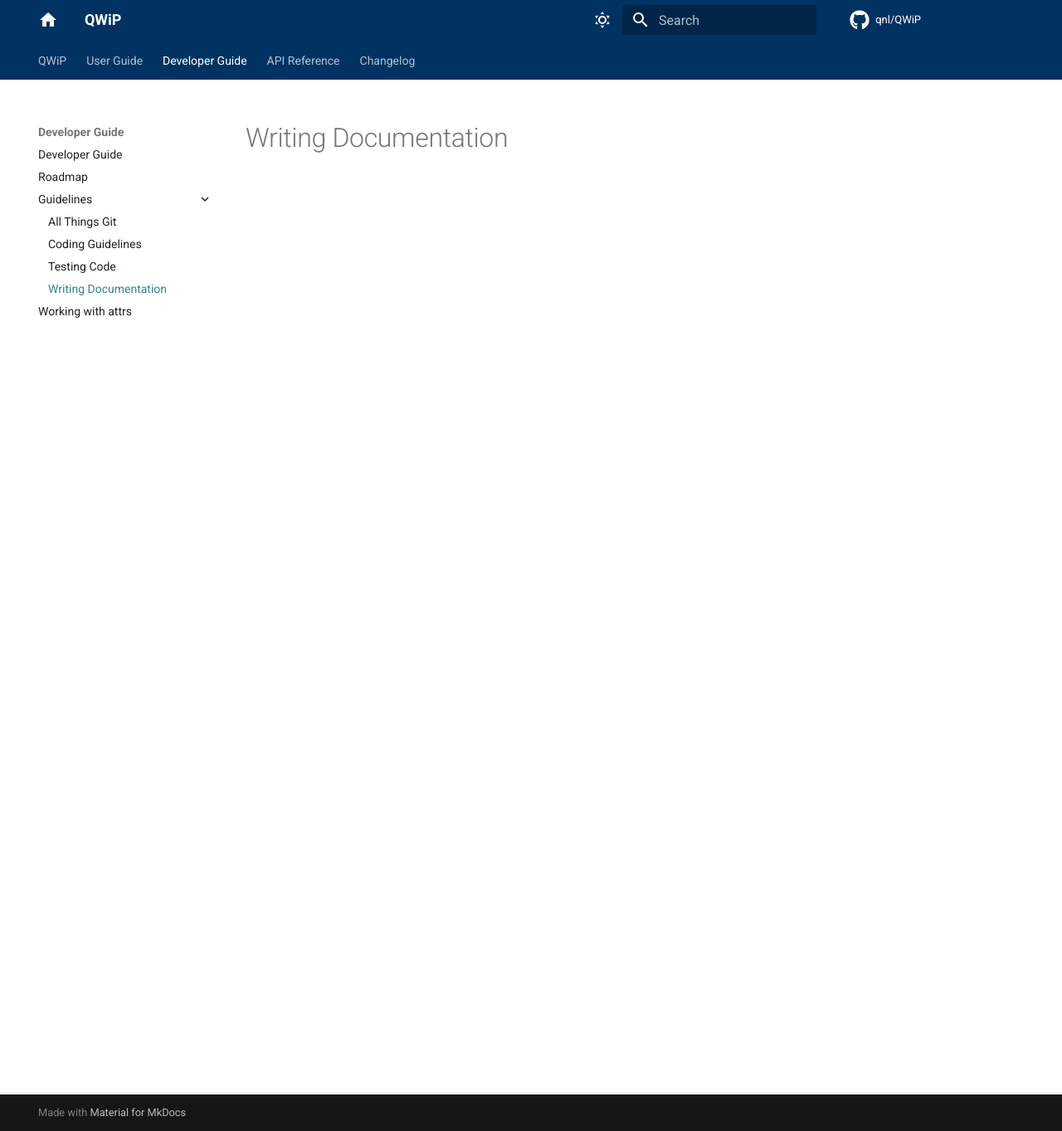
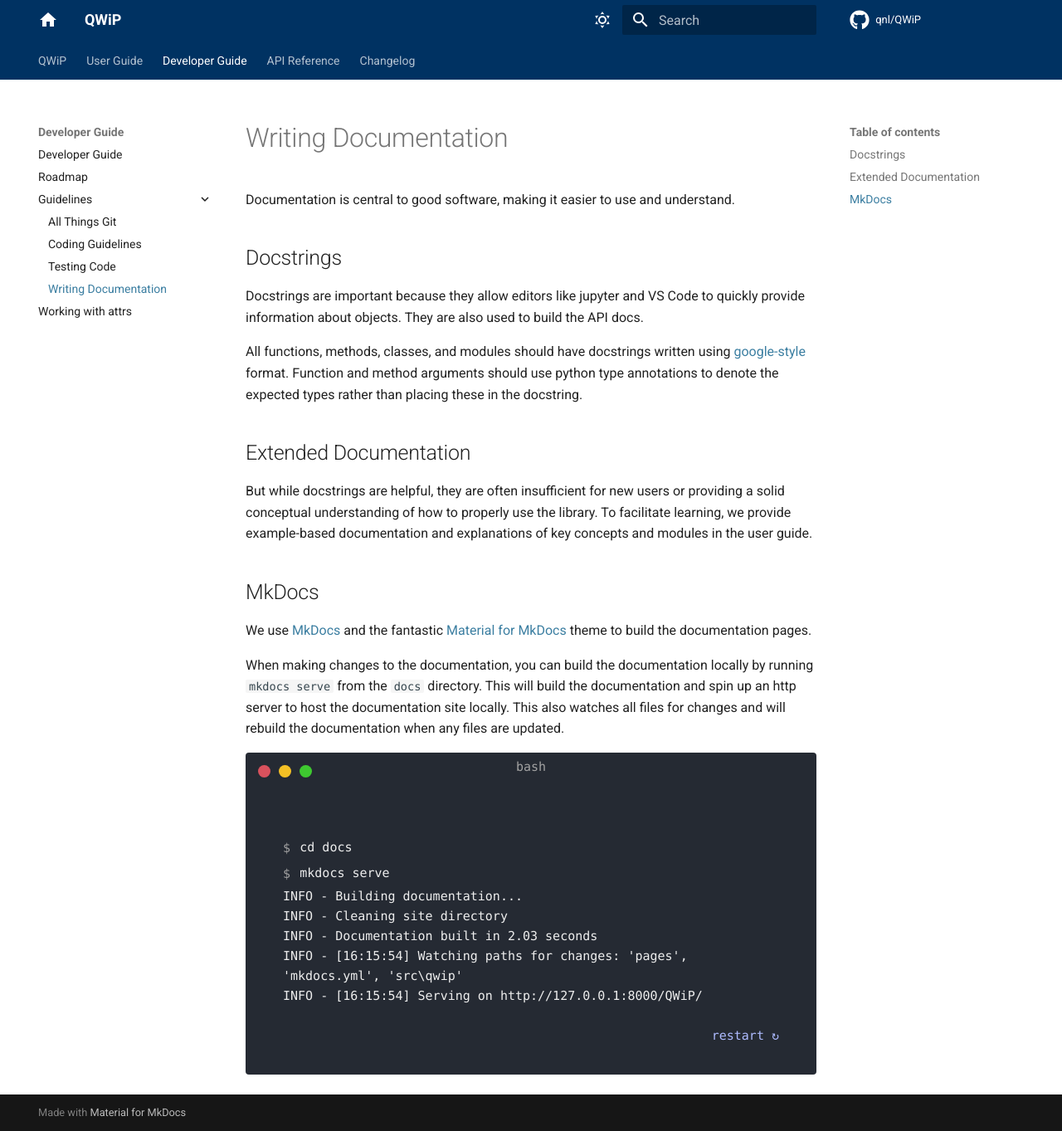
Before and after one commit to qnl/qwip, an MkDocs documentation site: the page built from docs/pages/developer-guide/guidelines/documentation.md, in a window 1280 px wide and 1363 px high. Shown: the whole window at 83% size. Built offline with MkDocs 1.6.1 and Material for MkDocs 9.7.7, drawn with Linux system fonts in a browser that asks for light colours; some web fonts are replaced; comment, search, counter and statistics services are not loaded.

Commit message:
Added documentation on documentation

````diff
--- a/docs/pages/developer-guide/guidelines/documentation.md
+++ b/docs/pages/developer-guide/guidelines/documentation.md
@@ -1 +1,31 @@
 # Writing Documentation
+
+Documentation is central to good software, making it easier to use and understand.
+
+## Docstrings
+
+Docstrings are important because they allow editors like jupyter and VS Code to quickly provide information about objects. They are also used to build the API docs.
+
+All functions, methods, classes, and modules should have docstrings written using [google-style](https://google.github.io/styleguide/pyguide.html#381-docstrings) format. Function and method arguments should use python type annotations to denote the expected types rather than placing these in the docstring.
+
+## Extended Documentation
+
+But while docstrings are helpful, they are often insufficient for new users or providing a solid conceptual understanding of how to properly use the library. To facilitate learning, we provide example-based documentation and explanations of key concepts and modules in the user guide.
+
+## MkDocs
+
+We use [MkDocs](https://www.mkdocs.org/) and the fantastic [Material for MkDocs](https://www.mkdocs.org/) theme to build the documentation pages.
+
+When making changes to the documentation, you can build the documentation locally by running `mkdocs serve` from the `docs` directory. This will build the documentation and spin up an http server to host the documentation site locally. This also watches all files for changes and will rebuild the documentation when any files are updated.
+
+<div class="termy">
+```console
+$ cd docs
+$ mkdocs serve
+INFO     -  Building documentation...
+INFO     -  Cleaning site directory
+INFO     -  Documentation built in 2.03 seconds
+INFO     -  [16:15:54] Watching paths for changes: 'pages', 'mkdocs.yml', 'src\qwip'
+INFO     -  [16:15:54] Serving on http://127.0.0.1:8000/QWiP/
+```
+</div>
````
